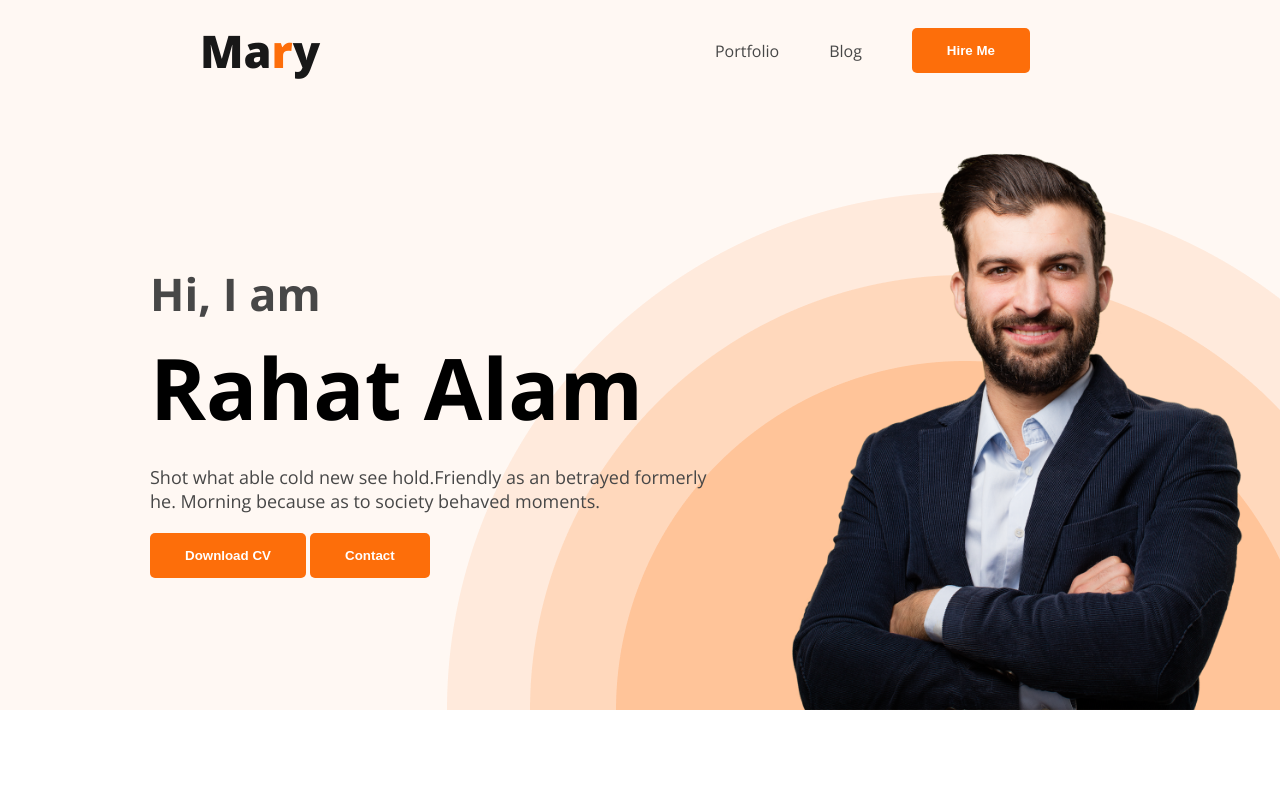
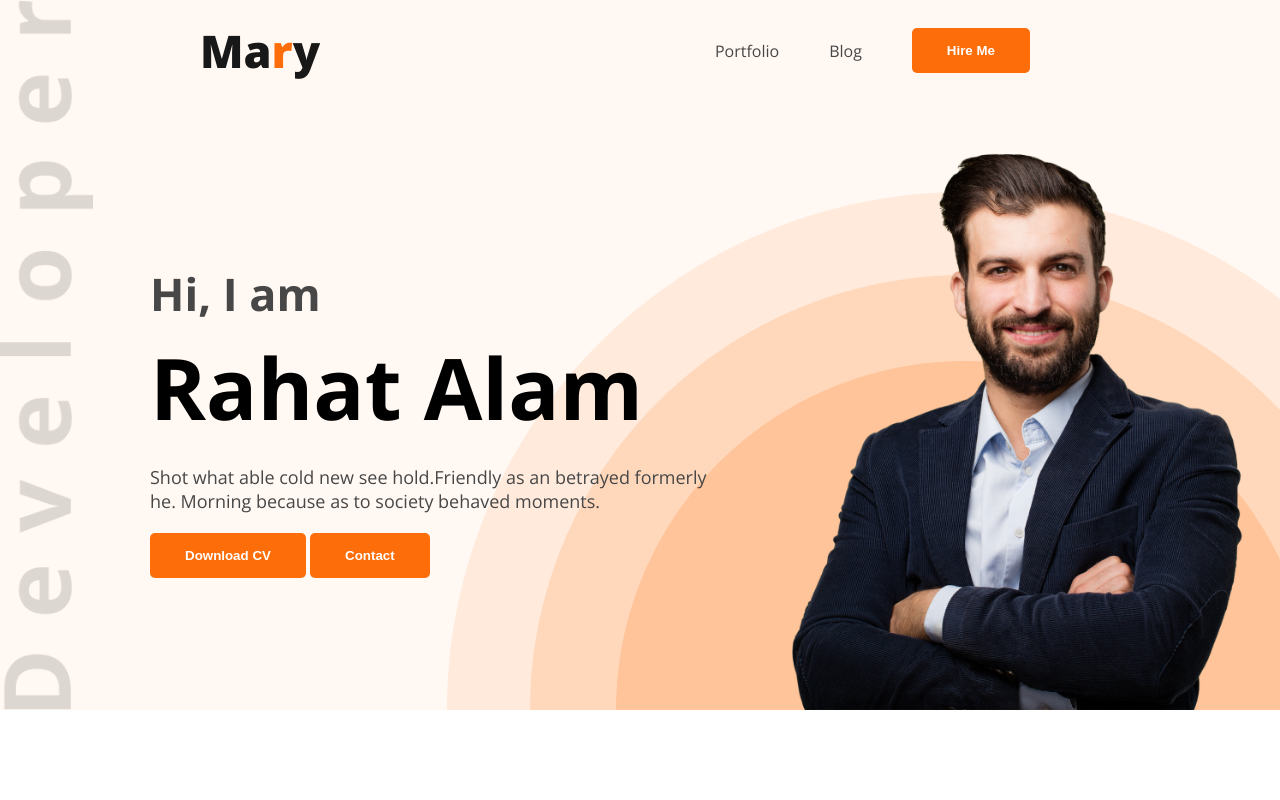
Before and after one commit to githrahat/webdeveloper-portfolio, a plain HTML site: page index.html in a window 1280 px wide. Shown: the top 800 px of the page. Drawn offline with nearby package versions, Linux system fonts and the light colour scheme.

Commit message:
developer image add on banner

```diff
--- a/styles/portfolio.css
+++ b/styles/portfolio.css
@@ -59,9 +59,10 @@ nav a{
 /* Header related styles */
 .header{
   background-color: #FFF8F3;
-  background-image: url('../images/header_bg.png');
-  background-position: bottom right;
+  background-image: url('../images/header_bg.png'), url('../images/developer.png');
+  background-position: bottom right, top left;
   background-repeat: no-repeat;
+  background-size: auto, contain;
 }
 .banner{
   padding: 30px 30px 0 150px;
```
